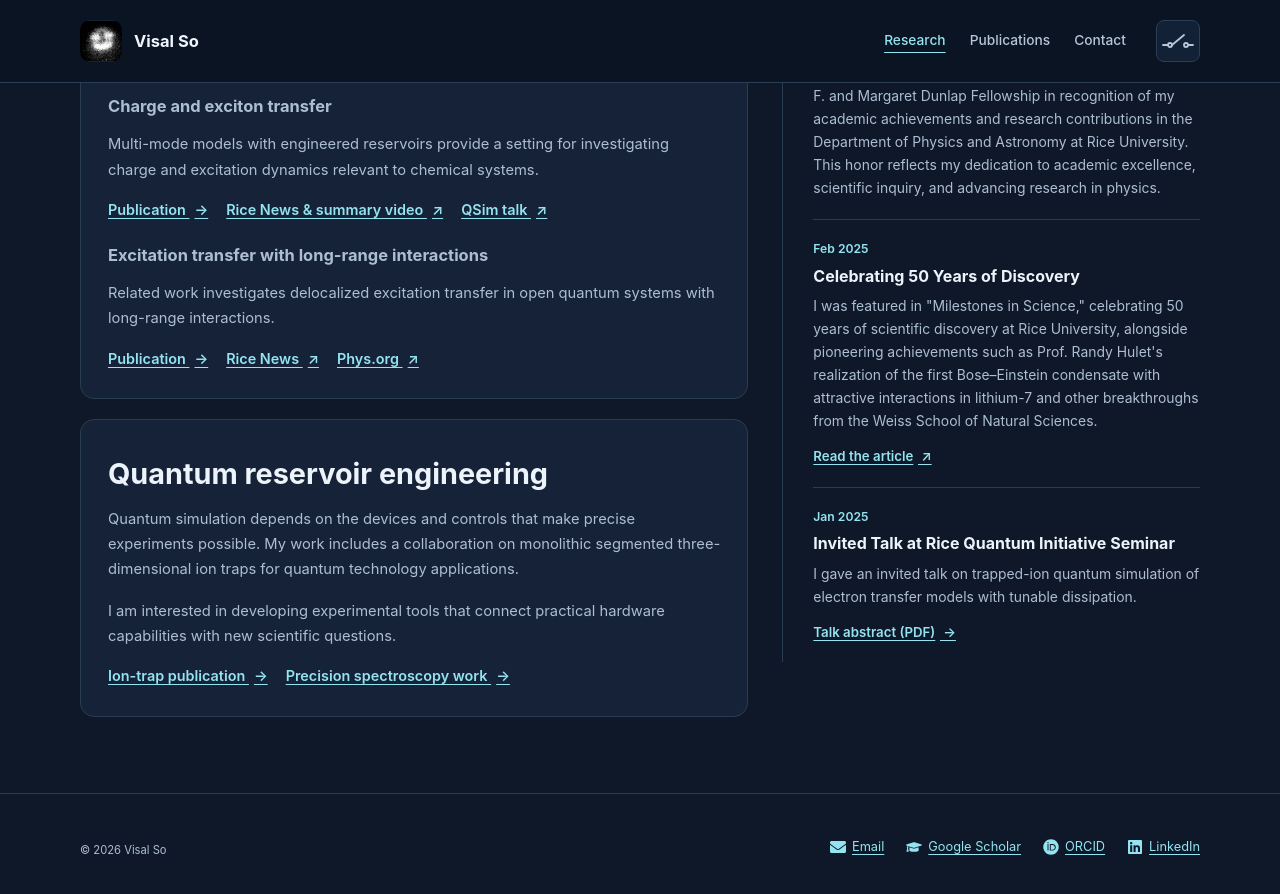
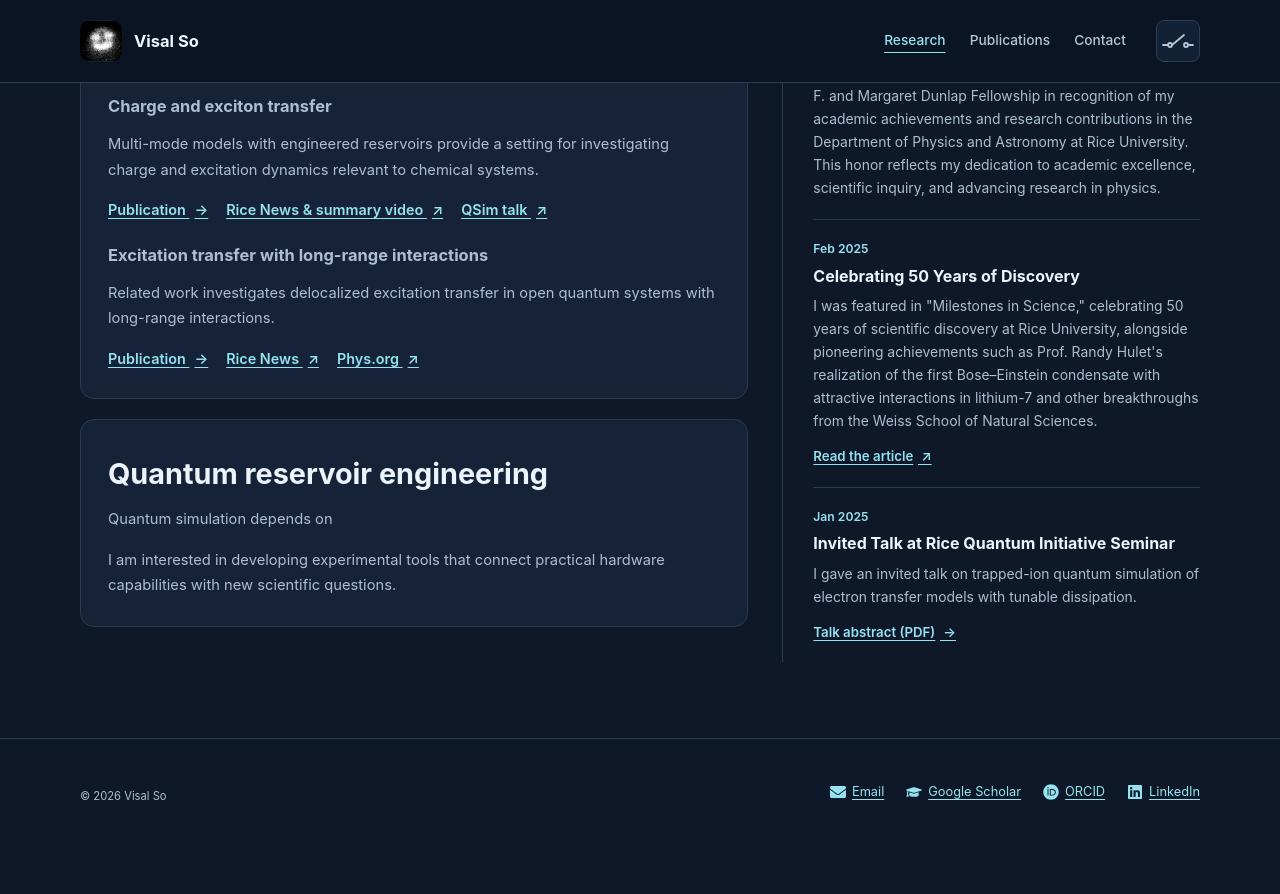
Before and after one commit to visalso/visalso.github.io, a Jekyll site: the page built from research.html, in a window 1280 px wide and 900 px high, scrolled down 1812 px. Shown: the top 894 px of the window. Built offline with Jekyll 4.4.1, drawn with Linux system fonts in a browser that asks for light colours; after the commit the page ends 2657 px from its top, so only the background shows below that.

Commit message:
Update research.html

```diff
--- a/research.html
+++ b/research.html
@@ -90,12 +90,8 @@ nav: research
       <h3 id="hardware-title">Quantum reservoir engineering</h3>
     </div>
     <div class="project__body prose">
-      <p>Quantum simulation depends on the devices and controls that make precise experiments possible. My work includes a collaboration on monolithic segmented three-dimensional ion traps for quantum technology applications.</p>
+      <p>Quantum simulation depends on </p>
       <p>I am interested in developing experimental tools that connect practical hardware capabilities with new scientific questions.</p>
-      <div class="project__links actions">
-        <a class="text-link" href="{{ '/publications/' | relative_url }}#monolithic-ion-trap">Ion-trap publication <span aria-hidden="true">→</span></a>
-        <a class="text-link" href="{{ '/publications/' | relative_url }}#ytterbium-spectroscopy">Precision spectroscopy work <span aria-hidden="true">→</span></a>
-      </div>
     </div>
   </section>
     </div>
```
